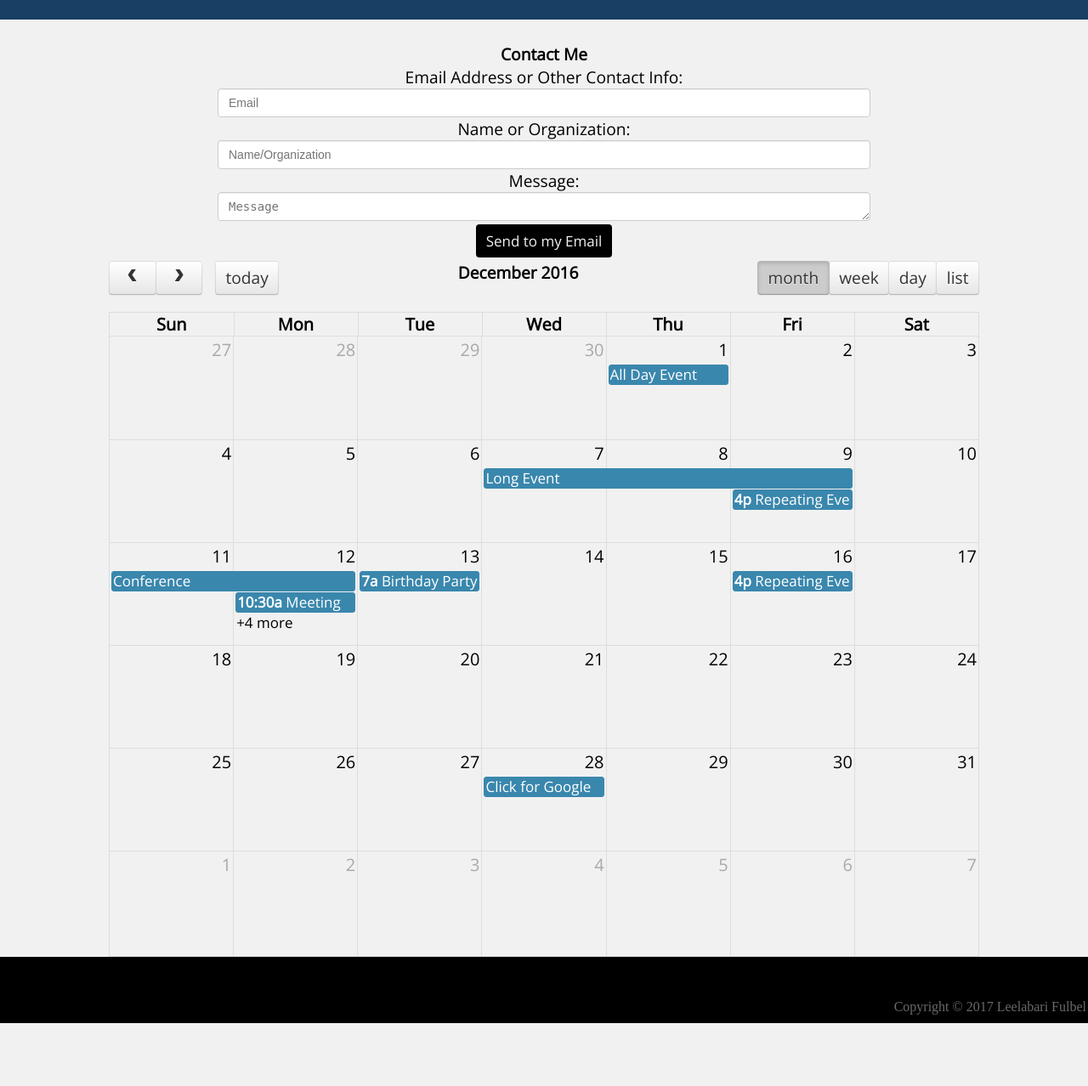
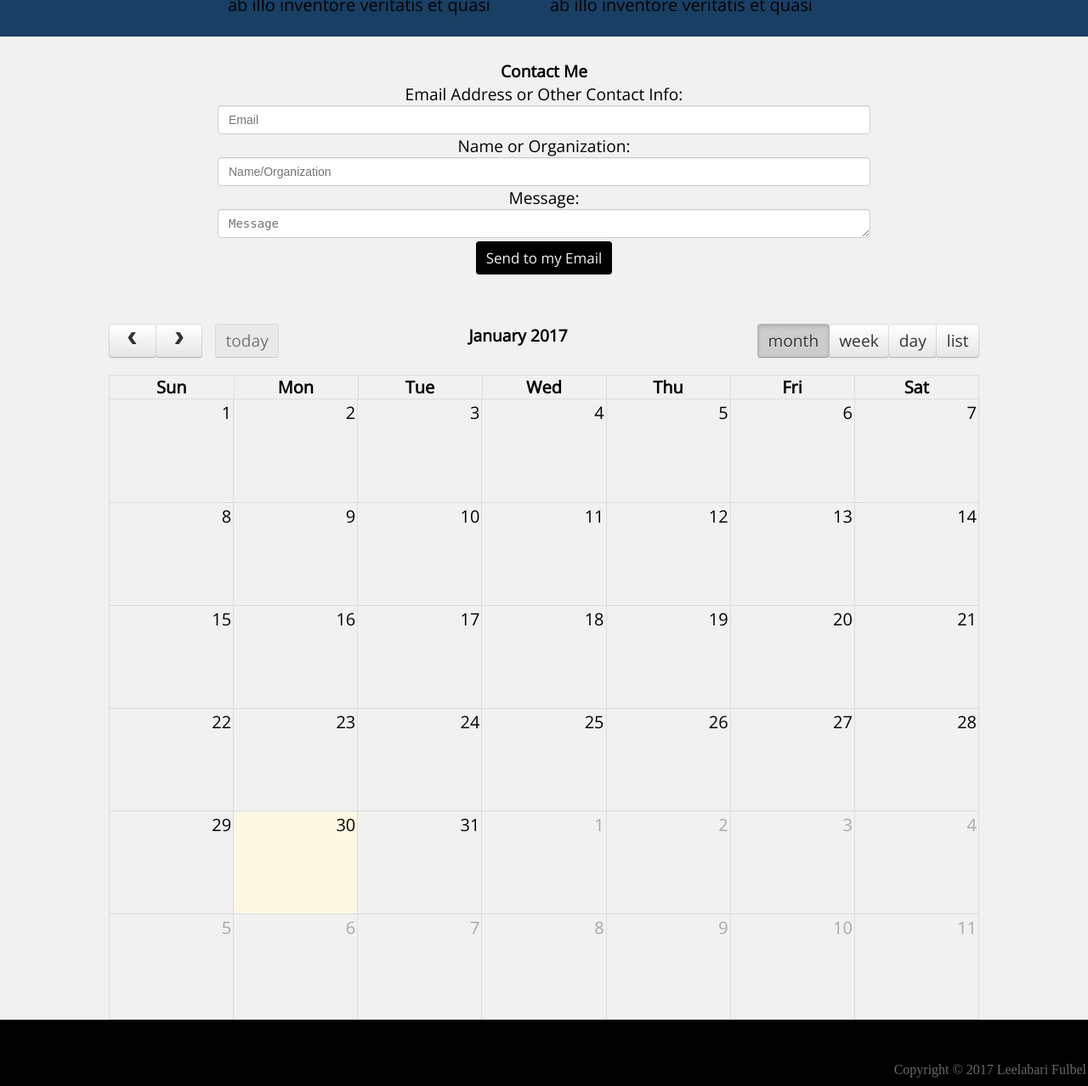
Before and after one commit to ISU-WebDevClub/example_site, a PHP site: page / in a window 1280 px wide. Shown: the part 1911-3189 px from the top of the page at 85% size. Before the commit the page ends 3115 px from the top, so only its background shows below. Run offline with PHP 8.4, Linux system fonts and the light colour scheme; lists and menus that the app fills with data are empty; some libraries are stand-ins or nearby versions.

Commit message:
some changes

```diff
--- a/css/cssstyle.css
+++ b/css/cssstyle.css
@@ -1,7 +1,7 @@
 /* Import Font */
 @import url(https://fonts.googleapis.com/css?family=Open+Sans);
 
-html, body, body div, span, object, iframe, h1, h2, h3, h4, h5, h6, p, blockquote, pre, abbr, address, cite, code, del, dfn, em, img, ins, kbd, q, samp, small, strong, sub, sup, var, b, i, dl, dt, dd, ol, ul, li, fieldset, form, label, legend, table, caption, tbody, tfoot, thead, tr, th, td, article, aside, figure, footer, header, hgroup, menu, nav, section, time, mark, audio, video {
+html, body, body div, span, object, iframe, h1, h2, h3, h4, h5, h6, p, blockquote, pre, abbr, address, cite, code, del, dfn, em, img, ins, kbd, q, samp, small, strong, sub, sup, var, b, i, dl, dt, dd, ol, ul, li, fieldset, form, label, legend, table, caption, tbody, tfoot, thead, tr, th, td, article, aside, figure, footer, header, menu, nav, section, time, mark, audio, video {
     margin: 0;
     padding: 0;
     border: 0;
@@ -30,7 +30,7 @@ li {
 
 table{
   width: 100%;
-  align: center;
+    margin: auto;
   padding-left: 260px;
   padding-right: 260px;
 }
@@ -39,7 +39,7 @@ td{
   padding-left: 6px;
   padding-right: 6px;
   width: 33.333%;
-  border: display;
+  border: 1px;
   font-size: 20px;
 }
 
@@ -142,7 +142,12 @@ button, input[type='button'] {
   position: fixed;
   /*vertical-align: top;*/
   width: 100%;
-  margin: none;
+  /*margin: none;*/
+  z-index : 5;
+}
+
+#calendar{
+  z-index : 0;
 }
 
 #footer{
--- a/index.php
+++ b/index.php
@@ -29,7 +29,7 @@
 				center: 'title',
 				right: 'month,agendaWeek,agendaDay,listWeek'
 			},
-			defaultDate: '2016-12-12',
+			defaultDate: '<?php echo date("Y-m-d"); ?>',
 			navLinks: true, // can click day/week names to navigate views
 			editable: true,
 			eventLimit: true, // allow "more" link when too many events
@@ -214,7 +214,8 @@
                 </div>
             </form>
         </div>
-
+        <br>
+        <br>
         <div style="clear:both; width:80%; margin: 0 auto;"  id='calendar'></div>
 
     </div>
```
Also changed, not shown: lesson_1/index.html (added, +12 -0 lines), images/fake.png (added), lesson_1/Capture.PNG (added).
